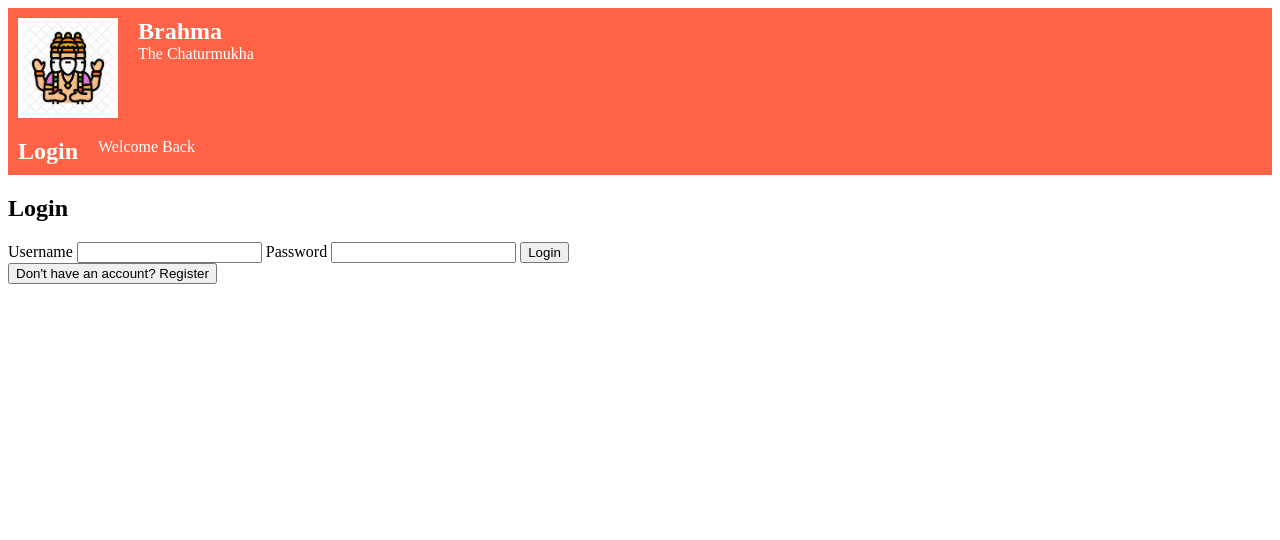
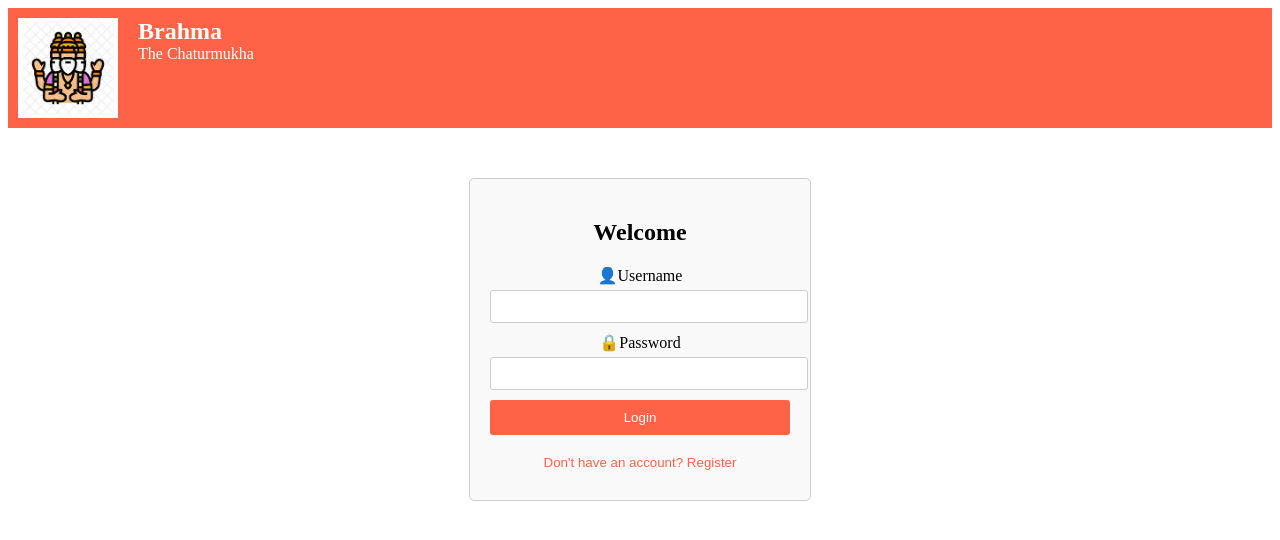
Before and after one commit to pavankalyan0180-creator/brahma-app, a Flask app: page / in a window 1280 px wide. Shown: the top 540 px of the page. Run offline with Flask 3, Linux system fonts and the light colour scheme.

Commit message:
both login and registration templates are designed

```diff
--- a/templates/login.html
+++ b/templates/login.html
@@ -1,17 +1,65 @@
 {% extends "base.html" %}
     {% block content %}
+    <style>
 
-    <div class="logo">
-        <h1>Login</h1>
-        <p class="tagline">Welcome Back</p>
-    </div>
+        .login-box {
+            width: 300px;
+            margin: 50px auto;
+            padding: 20px;
+            border: 1px solid #ccc;
+            border-radius: 5px;
+            background-color: #f9f9f9;
+        }
+        .login-box h2 {
+            text-align: center;
+            margin-bottom: 20px;
+        }
+        .login-box label {
+            display: block;
+            margin-bottom: 5px;
+            text-align: center;
+        }
+        .login-box input {
+            width: 100%;
+            padding: 8px;
+            margin-bottom: 10px;
+            border: 1px solid #ccc;
+            border-radius: 3px;
+        }
+        .login-box button {
+            width: 100%;
+            padding: 10px;
+            background-color: tomato;
+            color: white;
+            border: none;
+            border-radius: 3px;
+            cursor: pointer;
+        }
+        .login-box button:hover {
+            background-color: darkred;
+        }
+        .register {
+            text-align: center;
+            margin-top: 10px;
+        }
+        .register button {
+            background-color: transparent;
+            color: tomato;
+            border: none;
+            cursor: pointer;
+        }
+        .register button:hover {
+            text-decoration: underline;
+        }
+    </style>
+
 
     <div class="login-box">
-        <h2>Login</h2>
+        <h2>Welcome</h2>
         <form method="post" action="/login">
-            <label for="username">Username</label>
+            <label for="username">👤Username</label>
             <input type="text" id="username" name="username" required>
-            <label for="password">Password</label>
+            <label for="password">🔒Password</label>
             <input type="password" id="password" name="password" required>
             <button type="submit">Login</button>
         </form>
```
Also changed, not shown: templates/registration.html (+50 -4 lines).
